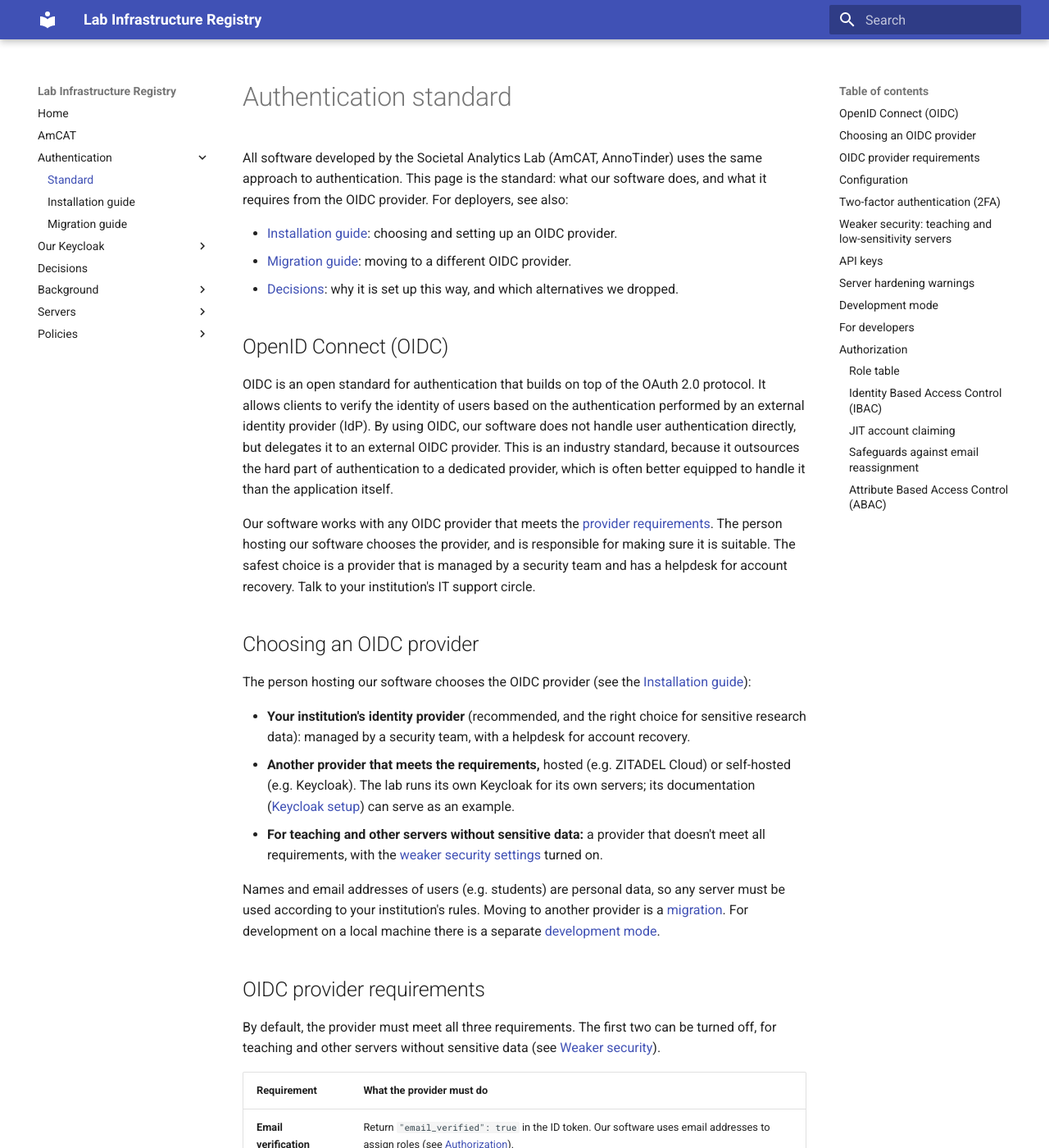
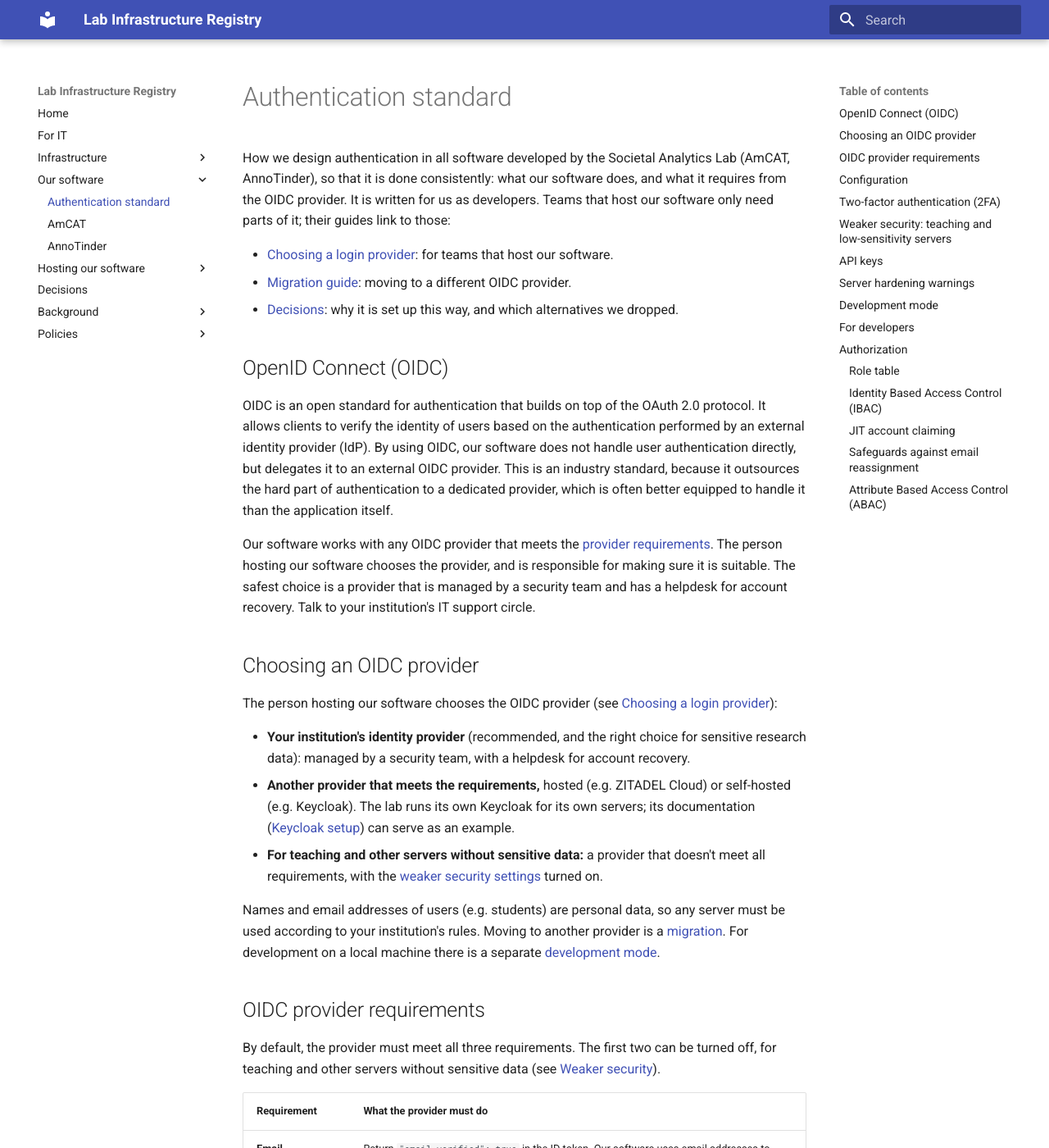
Before and after one commit to kasperwelbers/societal-analytics-lab-infra, an MkDocs documentation site: the page built from docs/auth.md, in a window 1280 px wide and 1400 px high. Shown: the whole window at 82% size. Built offline with MkDocs 1.6.1 and Material for MkDocs 9.7.7, drawn with Linux system fonts in a browser that asks for light colours.

Commit message:
Docs: structure by audience
- Home: what this site is, and where to start for the lab, for IT, and
  for other teams that host our software.
- New "For IT" page: a security overview (what runs where, data, who can
  reach what, logins and 2FA, secrets, updates and backups), linking to
  the details, with the open points listed.
- New infrastructure overview: the map (moved from Home), and tables of
  the servers and the software (developed by us or hosted), with TODOs
  for what is not documented yet (AnnoTinder's server, Scriptorium, CCR).
- New AnnoTinder page (placeholder, with TODOs).
- Menu: For IT / Infrastructure (overview, servers, Keycloak) / Our
  software (authentication standard, AmCAT, AnnoTinder) / Hosting our
  software / Decisions / Background / Policies. File names unchanged.
- The authentication standard is introduced as our design standard for
  developers; the installation guide is now "Choosing a login provider".

Co-Authored-By: Claude Opus 5.5 <noreply@anthropic.com>
Claude-Session: https://claude.ai/code/session_019W6Pqxp2q1zbwJeh2ybKkP

```diff
--- a/docs/auth.md
+++ b/docs/auth.md
@@ -1,8 +1,8 @@
 # Authentication standard
 
-All software developed by the Societal Analytics Lab (AmCAT, AnnoTinder) uses the same approach to authentication. This page is the standard: what our software does, and what it requires from the OIDC provider. For deployers, see also:
+How we design authentication in all software developed by the Societal Analytics Lab (AmCAT, AnnoTinder), so that it is done consistently: what our software does, and what it requires from the OIDC provider. It is written for us as developers. Teams that host our software only need parts of it; their guides link to those:
 
-* [Installation guide](./auth-install.md): choosing and setting up an OIDC provider.
+* [Choosing a login provider](./auth-install.md): for teams that host our software.
 * [Migration guide](./auth-migration.md): moving to a different OIDC provider.
 * [Decisions](./decisions.md): why it is set up this way, and which alternatives we dropped.
 
@@ -16,7 +16,7 @@ Our software works with any OIDC provider that meets the [provider requirements]
 
 ## Choosing an OIDC provider
 
-The person hosting our software chooses the OIDC provider (see the [Installation guide](./auth-install.md)):
+The person hosting our software chooses the OIDC provider (see [Choosing a login provider](./auth-install.md)):
 
 * **Your institution's identity provider** (recommended, and the right choice for sensitive research data): managed by a security team, with a helpdesk for account recovery.
 * **Another provider that meets the requirements,** hosted (e.g. ZITADEL Cloud) or self-hosted (e.g. Keycloak). The lab runs its own Keycloak for its own servers; its documentation ([Keycloak setup](./keycloak.md)) can serve as an example.
--- a/mkdocs.yml
+++ b/mkdocs.yml
@@ -4,27 +4,32 @@ theme:
 
 nav:
   - Home: index.md
-  - AmCAT: amcat.md
-  - Authentication:
-      - Standard: auth.md
-      - Installation guide: auth-install.md
+  - For IT: it.md
+  - Infrastructure:
+      - Overview: infrastructure.md
+      - Servers:
+          - Lab server: lab-server.md
+          - University VMs: vm.md
+          - Docker on our servers: docker.md
+      - Login service (Keycloak):
+          - Keycloak setup: keycloak.md
+          - Keycloak deployment: keycloak-deploy.md
+          - Lab authentication: lab-auth.md
+  - Our software:
+      - Authentication standard: auth.md
+      - AmCAT: amcat.md
+      - AnnoTinder: annotinder.md
+  - Hosting our software:
+      - Choosing a login provider: auth-install.md
       - Migration guide: auth-migration.md
-  - Our Keycloak:
-      - Keycloak setup: keycloak.md
-      - Keycloak deployment: keycloak-deploy.md
-      - Lab authentication: lab-auth.md
+      - Privacy template: policies/privacy-template.md
   - Decisions: decisions.md
   - Background:
       - "2FA: where should it live?": auth-2fa.md
       - Provider comparison: auth-providers.md
-  - Servers:
-      - Lab server: lab-server.md
-      - University VMs: vm.md
-      - Docker on our servers: docker.md
   - Policies:
       - Privacy statement: policies/privacy.md
       - Acceptable use policy: policies/aup.md
-      - Privacy template for self-hosting: policies/privacy-template.md
 
 markdown_extensions:
   - admonition
```
Also changed, not shown: docs/amcat.md (+5 -2 lines), docs/annotinder.md (added, +11 -0 lines), docs/auth-install.md (+1 -1 lines), docs/index.md (+15 -63 lines), docs/infrastructure.md (added, +75 -0 lines), docs/it.md (added, +61 -0 lines), docs/keycloak.md (+1 -1 lines).
